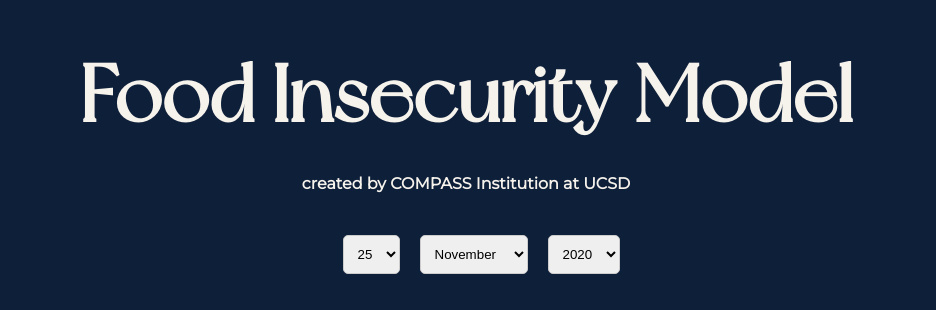
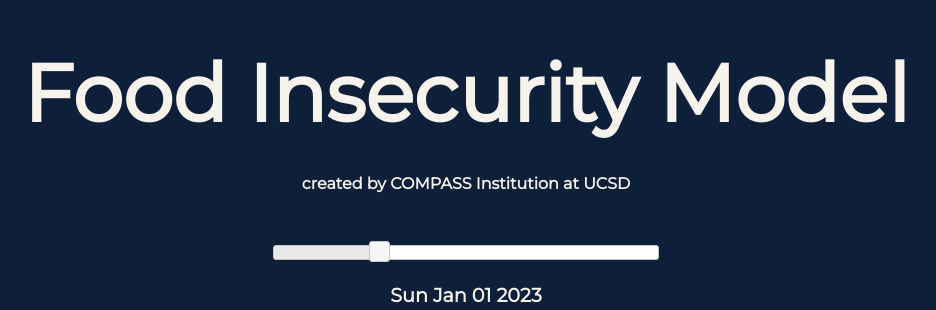
Before and after one commit to compass-global-project/compass-global-website, a Flask app: page / in a window 1280 px wide. Shown: the top 310 px of the page, without its empty margins (174-1110 px from the left). Run offline with Flask 3, Linux system fonts and the light colour scheme; some libraries are stand-ins or nearby versions.

Commit message:
added slider

```diff
--- a/static/controller/Controller.js
+++ b/static/controller/Controller.js
@@ -1,13 +1,17 @@
 const testButtonClicked = () => {
-  const day = document.getElementById("select-day").value;
-  const month = document.getElementById("select-month").value;
-  const year = document.getElementById("select-year").value;
-
-  const date = `${year}-${month}-${day}`;
-  console.log(date);
 
   const startDate = "2020-01-01";
-  const endDate = `${year}-${month}-${day}`;
+
+  var rawEndDate = new Date($("#slider-range").slider("value") * 1000);
+
+  var year = rawEndDate.getFullYear();
+  var month = rawEndDate.getMonth() + 1; // Adding 1 because getMonth() returns 0-11
+  var day = rawEndDate.getDate();
+
+  month = month < 10 ? '0' + month : month;
+  day = day < 10 ? '0' + day : day;
+
+  var endDate = `${year}-${month}-${day}`;
 
   const body = JSON.stringify({
     Inputs: {
--- a/static/styles.css
+++ b/static/styles.css
@@ -1,8 +1,3 @@
-@font-face {
-  font-family: "NewYork";
-  src: url(compass-global-website/templates/assets/NewYork.otf);
-}
-
 body {
     font-family: 'Montserrat', sans-serif;
     line-height: 1.6;
@@ -15,7 +10,7 @@ body {
     color: #F6F2EC;
     text-align: center;
     margin-top: 30px;
-    font-family: 'NewYork', sans-serif;
+    font-family: 'Montserrat', sans-serif;
     font-size: 5rem;
     margin-bottom: 0px;
   }
@@ -60,3 +55,18 @@ body {
     border-radius: 5px;
     border: 1px solid #ccc;
   }
+
+  .date-display {
+    margin-top:20px;
+    font-weight:bold;
+    color: #F6F2EC;
+    display: flex;
+    justify-content: center;
+    font-size: larger;
+  }
+
+  .slider {
+    justify-content: center;
+    display: flex;
+    margin-top: 3rem;
+  }
--- a/static/view/index.js
+++ b/static/view/index.js
@@ -45,7 +45,24 @@ initializeDatePicker = () => {
       $("#select-year").append($("<option></option>").attr("value", i).text(i));
     }
   }
+
 };
+
+initializeSlider = () => {
+  $("#slider-range").slider({
+      range: "min",
+      min: new Date('2020.01.01').getTime() / 1000,
+      max: new Date('2030.12.31').getTime() / 1000,
+      step: 86400,
+      value: new Date('2023.01.01').getTime() / 1000,
+      slide: function(event, ui) {
+          $("#amount").text(new Date(ui.value * 1000).toDateString());
+      }
+  });
+
+  $("#amount").text(new Date($("#slider-range").slider("value") * 1000).toDateString());
+};
+
 
 body = () => {
   const style = document.createElement("link");
@@ -63,11 +80,13 @@ body = () => {
 
   const buttonDiv = document.getElementById("buttonDiv");
   const testButton = document.createElement("button");
+
   testButton.onclick = testButtonClicked;
   testButton.textContent = "Send Request";
   buttonDiv.append(testButton);
 
   initializeDatePicker();
+  initializeSlider();
 };
 
 window.onload = () => {
--- a/templates/index.html
+++ b/templates/index.html
@@ -14,31 +14,31 @@
         <link rel="preconnect" href="https://fonts.googleapis.com">
         <link rel="preconnect" href="https://fonts.gstatic.com" crossorigin>
         <link href="https://fonts.googleapis.com/css2?family=Montserrat&display=swap" rel="stylesheet">
+
+
+            <!-- jQuery library -->
+        <script src="https://code.jquery.com/jquery-3.6.0.min.js"></script>
+
+        <!-- jQuery UI library -->
+        <link rel="stylesheet" href="https://code.jquery.com/ui/1.12.1/themes/base/jquery-ui.css">
+        <script src="https://code.jquery.com/ui/1.12.1/jquery-ui.js"></script>
+
     </head>
+
     <body>
         <div id="titleDiv"></div>
         <div id="subTitleDiv"></div>
-        <div id="datePickerDiv" class="select-date">
-            <select id="select-day"></select>
-            <select id="select-month">
-                <option value="1">January</option>
-                <option value="2">February</option>
-                <option value="3">March</option>
-                <option value="4">April</option>
-                <option value="5">May</option>
-                <option value="6">June</option>
-                <option value="7">July</option>
-                <option value="7">August</option>
-                <option value="9">September</option>
-                <option value="10">October</option>
-                <option value="11">November</option>
-                <option value="12">December</option>
-            </select>
-            <select id="select-year"></select>
+
+        <div class="slider">
+            <div id="slider-range" style="width: 30%"></div>
         </div>
+
+        <div id="amount" class = "date-display"></div>
+
         <div>
             <canvas id="lineChart"></canvas>
         </div>
         <div id="buttonDiv"></div>
+
     </body>
 </html>
```
Also changed, not shown: templates/assets/NewYork.otf (deleted).
